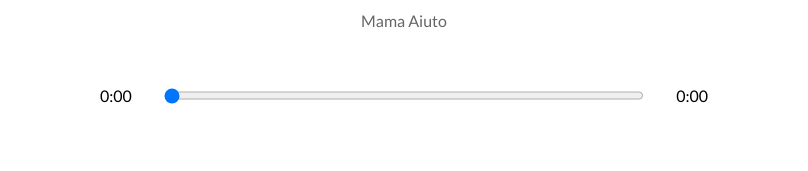
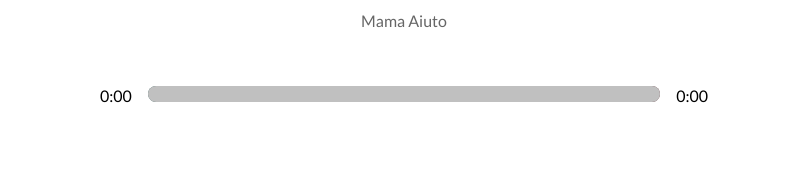
Before and after one commit to ImanRS1/React-Music-Player, a React (Create React App) app: page / in a window 1280 px wide. Shown: the part 490-661 px from the top of the page, without its empty margins (236-1044 px from the left). Built offline with nearby package versions, Linux system fonts and the light colour scheme.

Commit message:
styling of input range

```diff
--- a/src/App.js
+++ b/src/App.js
@@ -5,7 +5,6 @@
 import MusicData from "./music-data";
 import Library from "./components/Library";
 import Nav from "./components/Nav";
-
 
 function App() {
   const audioRef = useRef(null);
@@ -15,18 +14,27 @@
   const [songInfo, setSongInfo] = useState({
     currentTime: 0,
     duration: 0,
+    animationPercentage: 0,
   });
   const [libraryStatus, setLibraryStatus] = useState(false);
 
   const timeUpdateHandler = (e) => {
     const current = e.target.currentTime;
     const duration = e.target.duration;
-    setSongInfo({ ...songInfo, currentTime: current, duration });
+    const roundedCurrent = Math.round(current);
+    const roundedDuration = Math.round(duration);
+    const animation = Math.round((roundedCurrent / roundedDuration) * 100);
+    setSongInfo({
+      ...songInfo,
+      currentTime: current,
+      duration,
+      animationPercentage: animation,
+    });
   };
 
   return (
     <div className="App">
-      <Nav setLibraryStatus={setLibraryStatus} libraryStatus={libraryStatus}/>
+      <Nav setLibraryStatus={setLibraryStatus} libraryStatus={libraryStatus} />
       <Song currentSong={currentSong} />
       <Player
         setSongInfo={setSongInfo}
@@ -39,7 +47,8 @@
         setCurrentSong={setCurrentSong}
         setSongs={setSongs}
       />
-      <Library audioRef={audioRef}
+      <Library
+        audioRef={audioRef}
         song={Song}
         songs={songs}
         setCurrentSong={setCurrentSong}
--- a/src/components/Player.js
+++ b/src/components/Player.js
@@ -73,10 +73,20 @@
     playAudio(isPlaying, audioRef);
   };
 
+  const trackAnim = {
+    transform: `translateX(${songInfo.animationPercentage}%)`,
+  };
+
   return (
     <div className="player">
       <div className="time-control">
         <p>{getTime(songInfo.currentTime)}</p>
+        <div
+          style={{
+            background: `linear-gradient(to right, ${currentSong.color[0]}, ${currentSong.color[1]})`,
+          }}
+          className="track"
+        >
           <input
             onChange={dragHandler}
             value={songInfo.currentTime}
@@ -84,6 +94,9 @@
             max={songInfo.duration || 0}
             type="range"
           />
+          <div style={trackAnim} className="animate-track"></div>
+        </div>
+
         <p>{songInfo.duration ? getTime(songInfo.duration) : "0:00"}</p>
       </div>
       <div className="play-control">
--- a/src/styles/_player.scss
+++ b/src/styles/_player.scss
@@ -11,8 +11,9 @@
   display: flex;
   input {
     width: 100%;
-    padding: 1rem 0rem;
-    margin: 0rem 1rem;
+    -webkit-appearance: none;
+    cursor: pointer;
+    background: transparent;
   }
   p {
     padding: 1rem;
@@ -29,3 +30,34 @@
     cursor: pointer;
   }
 }
+
+input[type="range"]:focus {
+  outline: none;
+}
+
+input[type="range"]::-webkit-slider-thumb {
+  -webkit-appearance: none;
+  height: 16px;
+  width: 16px;
+}
+
+.track {
+  background: lightblue;
+  width: 100%;
+  height: 1rem;
+  position: relative;
+  border-radius: 1rem;
+  margin: 1rem 0rem;
+  overflow: hidden;
+}
+
+.animate-track {
+  background: silver;
+  width: 100%;
+  height: 100%;
+  position: absolute;
+  top: 0;
+  left: 0;
+  transform: translateX(0%);
+  pointer-events: none;
+}
```
Lines whose indentation alone changed are shown as unchanged.
